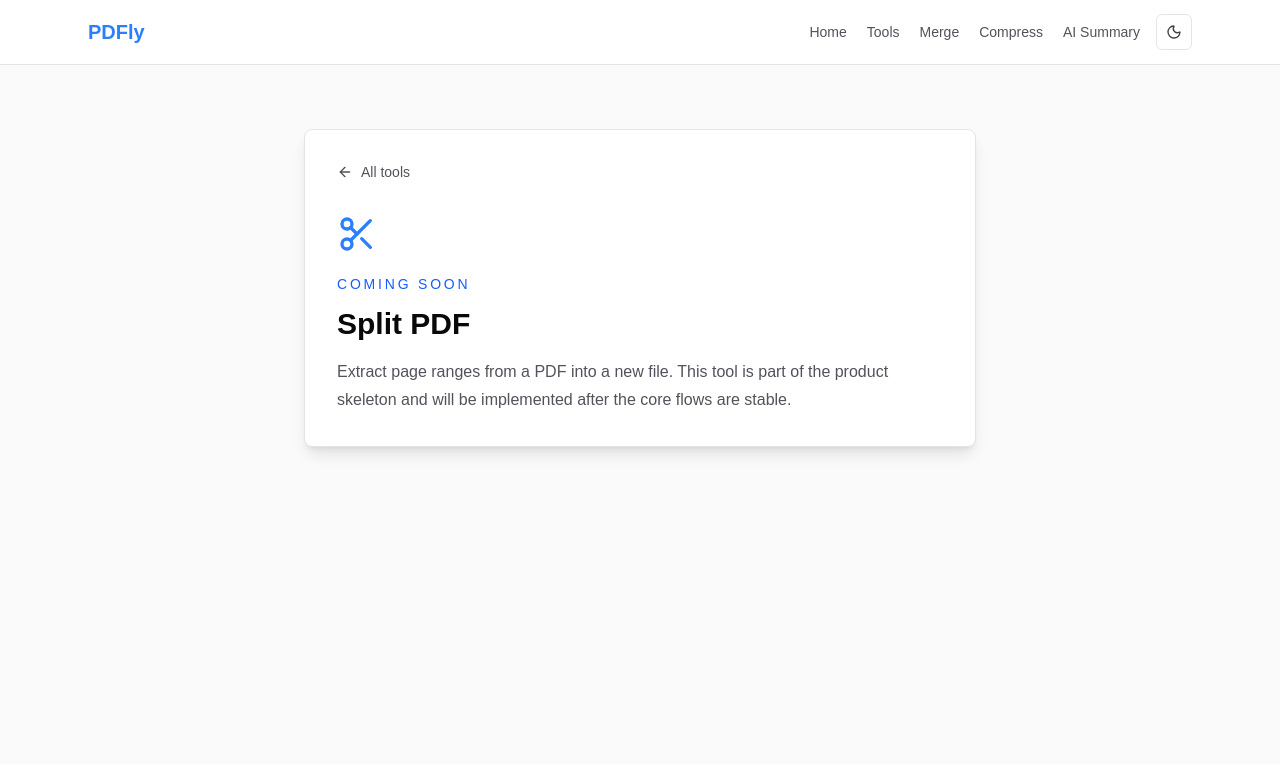
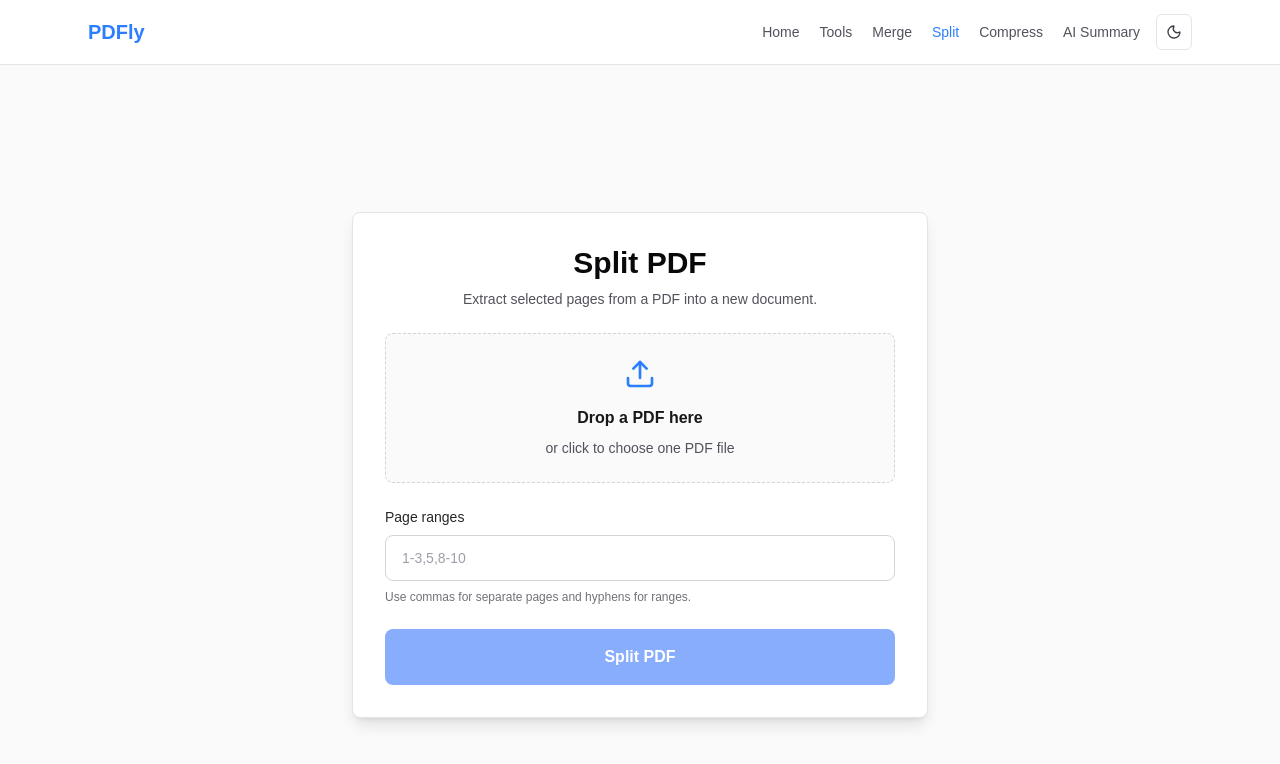
Before and after one commit to eliffisik/pdfly-tools, a Next.js app: page /tools/split in a window 1280 px wide. Shown: the top 764 px of the page. Built offline with nearby package versions, Linux system fonts and the light colour scheme.

Commit message:
Add split PDF tool

```diff
--- /dev/null
+++ b/app/api/split/route.ts
@@ -0,0 +1,78 @@
+import { NextResponse } from "next/server";
+import { PDFDocument } from "pdf-lib";
+import { jsonError, validatePdfFile } from "../pdf-helpers";
+
+function parsePageRanges(input: string, pageCount: number) {
+  const parts = input
+    .split(",")
+    .map((part) => part.trim())
+    .filter(Boolean);
+  const pages: number[] = [];
+
+  if (parts.length === 0) {
+    throw new Error("Enter at least one page or page range.");
+  }
+
+  for (const part of parts) {
+    const match = part.match(/^(\d+)(?:-(\d+))?$/);
+
+    if (!match) {
+      throw new Error("Use page ranges like 1-3,5,8-10.");
+    }
+
+    const start = Number(match[1]);
+    const end = match[2] ? Number(match[2]) : start;
+
+    if (start < 1 || end < 1 || start > end) {
+      throw new Error("Page ranges must start at 1 and move forward.");
+    }
+
+    if (end > pageCount) {
+      throw new Error(`This PDF has ${pageCount} page(s).`);
+    }
+
+    for (let page = start; page <= end; page += 1) {
+      pages.push(page - 1);
+    }
+  }
+
+  return [...new Set(pages)];
+}
+
+export async function POST(req: Request) {
+  try {
+    const formData = await req.formData();
+    const file = formData.get("file");
+    const ranges = String(formData.get("ranges") || "").trim();
+
+    if (!(file instanceof File)) {
+      return jsonError("PDF file is required.");
+    }
+
+    const validationError = validatePdfFile(file);
+    if (validationError) return jsonError(validationError);
+
+    const sourcePdf = await PDFDocument.load(await file.arrayBuffer());
+    const selectedPageIndices = parsePageRanges(ranges, sourcePdf.getPageCount());
+    const splitPdf = await PDFDocument.create();
+    const pages = await splitPdf.copyPages(sourcePdf, selectedPageIndices);
+
+    pages.forEach((page) => splitPdf.addPage(page));
+
+    const splitBytes = await splitPdf.save({ useObjectStreams: true });
+
+    return new NextResponse(Buffer.from(splitBytes), {
+      headers: {
+        "Content-Type": "application/pdf",
+        "Content-Disposition": 'attachment; filename="split.pdf"',
+      },
+    });
+  } catch (error) {
+    if (error instanceof Error) {
+      return jsonError(error.message);
+    }
+
+    console.error("SPLIT ERROR:", error);
+    return jsonError("Unable to split this PDF.", 500);
+  }
+}
--- a/app/lib/tools.ts
+++ b/app/lib/tools.ts
@@ -33,7 +33,7 @@ export const tools: Tool[] = [
     title: "Split PDF",
     shortTitle: "Split",
     description: "Extract page ranges from a PDF into a new file.",
-    status: "coming-soon",
+    status: "available",
     icon: Scissors,
   },
   {
--- a/app/tools/split/page.tsx
+++ b/app/tools/split/page.tsx
@@ -1,10 +1,138 @@
-import ComingSoonTool from "@/app/components/ComingSoonTool";
-import { getToolByHref } from "@/app/lib/tools";
+"use client";
+
+import FileDropzone from "@/app/components/FileDropzone";
+import SelectedFileRow from "@/app/components/SelectedFileRow";
+import { useState } from "react";
+
+function getErrorMessage(error: unknown) {
+  return error instanceof Error ? error.message : "Something went wrong.";
+}
 
 export default function SplitPage() {
-  const tool = getToolByHref("/tools/split");
+  const [file, setFile] = useState<File | null>(null);
+  const [ranges, setRanges] = useState("");
+  const [loading, setLoading] = useState(false);
+  const [splitUrl, setSplitUrl] = useState("");
+  const [error, setError] = useState("");
 
-  if (!tool) return null;
+  const handleFilesSelected = (selectedFiles: File[]) => {
+    setFile(selectedFiles[0] || null);
+    setSplitUrl("");
+    setError("");
+  };
 
-  return <ComingSoonTool tool={tool} />;
+  const clearFile = () => {
+    setFile(null);
+    setSplitUrl("");
+    setError("");
+  };
+
+  const handleSplit = async () => {
+    if (!file || !ranges.trim()) return;
+
+    setLoading(true);
+    setSplitUrl("");
+    setError("");
+
+    const formData = new FormData();
+    formData.append("file", file);
+    formData.append("ranges", ranges);
+
+    try {
+      const response = await fetch("/api/split", {
+        method: "POST",
+        body: formData,
+      });
+
+      if (!response.ok) {
+        const data = await response.json().catch(() => null);
+        throw new Error(data?.error || "Split failed.");
+      }
+
+      const blob = await response.blob();
+      setSplitUrl(URL.createObjectURL(blob));
+    } catch (splitError) {
+      setError(getErrorMessage(splitError));
+    } finally {
+      setLoading(false);
+    }
+  };
+
+  return (
+    <main className="flex min-h-screen items-center justify-center bg-zinc-50 px-6 py-12 transition-colors dark:bg-zinc-950">
+      <section className="w-full max-w-xl rounded-lg border border-zinc-200 bg-white p-8 shadow-lg dark:border-zinc-800 dark:bg-zinc-900">
+        <h1 className="mb-2 text-center text-3xl font-bold text-zinc-950 dark:text-white">
+          Split PDF
+        </h1>
+        <p className="mb-6 text-center text-sm text-zinc-600 dark:text-zinc-400">
+          Extract selected pages from a PDF into a new document.
+        </p>
+
+        <FileDropzone
+          label="Drop a PDF here"
+          helperText="or click to choose one PDF file"
+          disabled={loading}
+          onFilesSelected={handleFilesSelected}
+        />
+
+        {file && (
+          <div className="mt-4">
+            <SelectedFileRow file={file} onRemove={clearFile} />
+          </div>
+        )}
+
+        <label
+          htmlFor="page-ranges"
+          className="mt-6 block text-sm font-medium text-zinc-800 dark:text-zinc-200"
+        >
+          Page ranges
+        </label>
+        <input
+          id="page-ranges"
+          type="text"
+          value={ranges}
+          onChange={(event) => {
+            setRanges(event.target.value);
+            setSplitUrl("");
+            setError("");
+          }}
+          placeholder="1-3,5,8-10"
+          disabled={loading}
+          className="mt-2 w-full rounded-lg border border-zinc-300 bg-white px-4 py-3 text-sm text-zinc-900 outline-none transition placeholder:text-zinc-400 focus:border-blue-500 focus:ring-2 focus:ring-blue-100 disabled:cursor-not-allowed disabled:opacity-60 dark:border-zinc-700 dark:bg-zinc-950 dark:text-zinc-100 dark:focus:ring-blue-950"
+        />
+        <p className="mt-2 text-xs text-zinc-500 dark:text-zinc-500">
+          Use commas for separate pages and hyphens for ranges.
+        </p>
+
+        <button
+          type="button"
+          onClick={handleSplit}
+          disabled={loading || !file || !ranges.trim()}
+          className="mt-6 w-full rounded-lg bg-blue-600 px-6 py-4 font-semibold text-white transition hover:bg-blue-700 disabled:cursor-not-allowed disabled:opacity-50"
+        >
+          {loading ? "Splitting PDF..." : "Split PDF"}
+        </button>
+
+        {loading && (
+          <p className="mt-4 text-center text-sm text-zinc-600 dark:text-zinc-400">
+            Creating your new PDF...
+          </p>
+        )}
+
+        {error && <p className="mt-4 text-center text-sm text-red-300">{error}</p>}
+
+        {splitUrl && !loading && !error && (
+          <div className="mt-6 text-center">
+            <a
+              href={splitUrl}
+              download="split.pdf"
+              className="inline-flex rounded-lg bg-emerald-600 px-6 py-3 font-semibold text-white transition hover:bg-emerald-700"
+            >
+              Download split PDF
+            </a>
+          </div>
+        )}
+      </section>
+    </main>
+  );
 }
```
